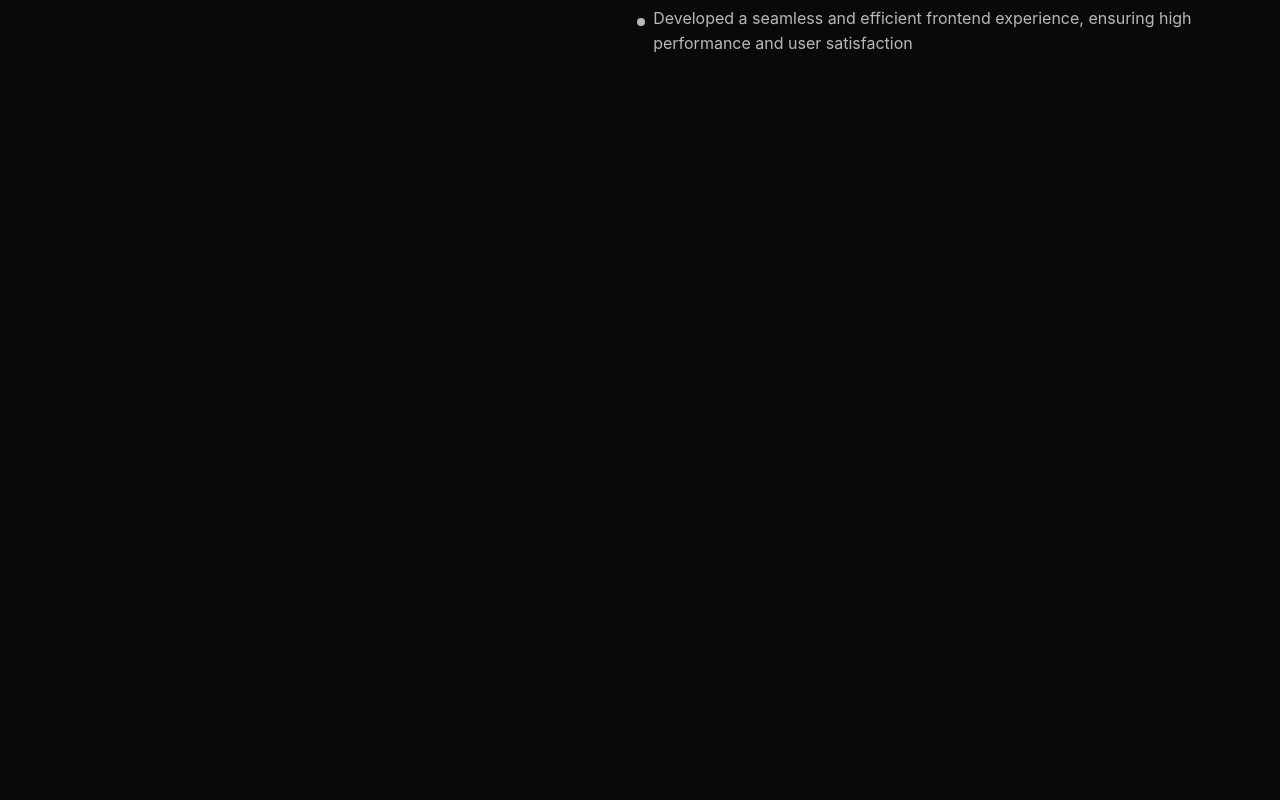
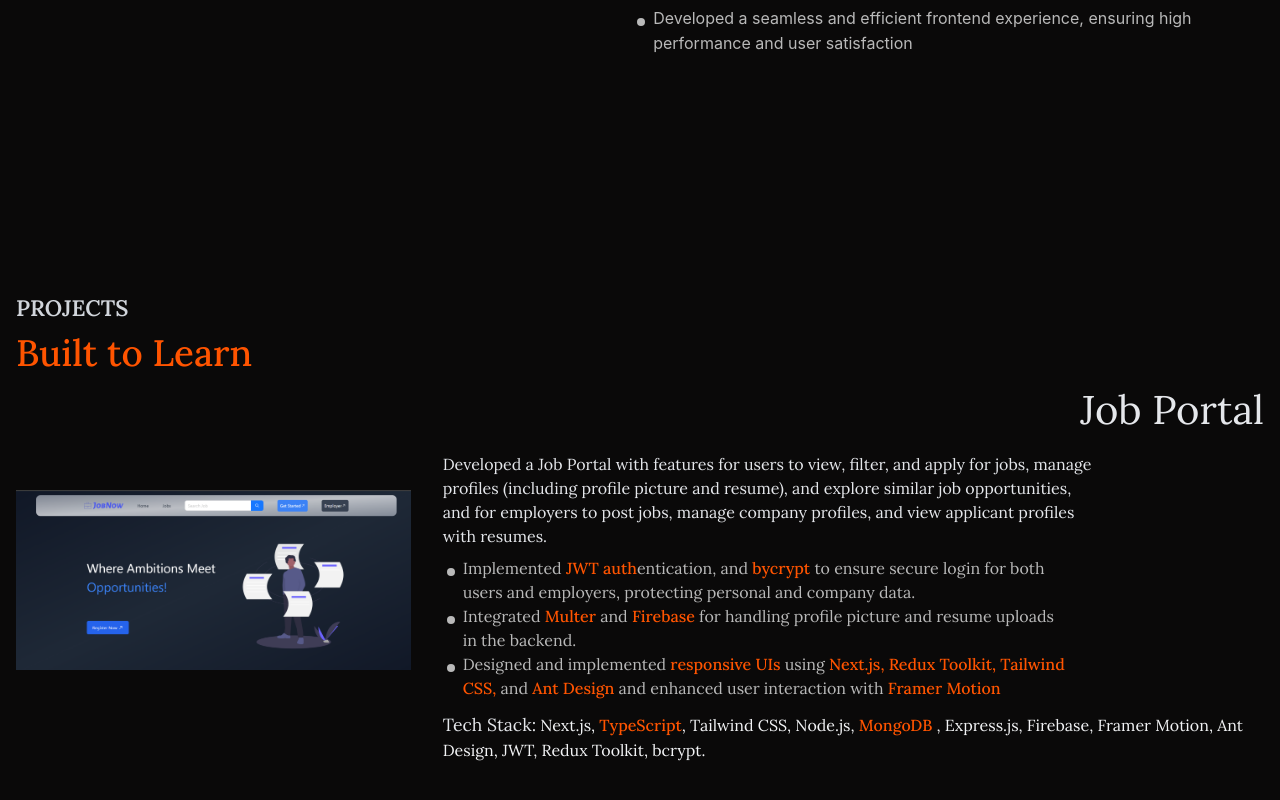
Before and after one commit to ShreeramNew/myportfolio, a Next.js app: page / in a window 1280 px wide. Shown: the part 1594-2394 px from the top of the page. Before the commit the page ends 1725 px from the top, so only its background shows below. Built offline with nearby package versions, Linux system fonts and the light colour scheme.

Commit message:
creating project section

```diff
--- /dev/null
+++ b/src/app/components/Projects.tsx
@@ -0,0 +1,80 @@
+"use client";
+import React from "react";
+import jobNow from "../../../assets/images/jobNow.png";
+import Image from "next/image";
+import { GoDotFill } from "react-icons/go";
+
+export default function Projects() {
+   return (
+      <div className=" lg:max-w-[78rem] mx-auto w-full min-h-[30rem] py-[10rem] pb-[3rem] border-">
+         <div className=" border- w-full text-center md:text-left lg:w-[90%] flex justify-between items-center ">
+            <div>
+               <div className=" text-[1.4rem] text-gray-300 font-semibold">PROJECTS</div>
+               <div className=" text-[2.3rem] text-themeOrange font-[500]">Built to Learn</div>
+            </div>
+         </div>
+         <div className=" w-full border- px-[1rem] md:px-0 grid grid-cols-6 border- gap-[2rem]">
+            <div className=" w-full flex col-span-2 justify-start items-center border-">
+               <div className=" h-[25rem] w-[30rem]">
+                  <Image alt="jobNow" src={jobNow} className=" w-full h-full object-contain" />
+               </div>
+            </div>
+            <div className=" w-full col-span-4">
+               <div className=" w-full flex justify-end items-center text-[2.5rem] text-gray-200">
+                  Job Portal
+               </div>
+               <div className=" flex flex-col items-start justify-start">
+                  <div className=" text-gray-200 w-[80%] mt-3 mb-2">
+                     Developed a Job Portal with features for users to view, filter, and apply for
+                     jobs, manage profiles (including profile picture and resume), and explore
+                     similar job opportunities, and for employers to post jobs, manage company
+                     profiles, and view applicant profiles with resumes.
+                  </div>
+                  <CustomPoint>
+                     <div>
+                        Implemented <Highlight text={"JWT auth"} />
+                        entication, and <Highlight text={"bycrypt"} /> to ensure secure login for
+                        both users and employers, protecting personal and company data.
+                     </div>
+                  </CustomPoint>
+                  <CustomPoint>
+                     <div>
+                        Integrated <Highlight text={"Multer"} /> {""}
+                        and <Highlight text={"Firebase"} /> for handling profile picture and resume
+                        uploads in the backend.
+                     </div>
+                  </CustomPoint>
+                  <CustomPoint>
+                     <div>
+                        Designed and implemented <Highlight text={"responsive UIs"} /> {""}
+                        using <Highlight text={"Next.js, Redux Toolkit, Tailwind CSS,"} /> and{" "}
+                        <Highlight text={"Ant Design"} /> and enhanced user interaction with{" "}
+                        <Highlight text={"Framer Motion"} />
+                     </div>
+                  </CustomPoint>
+
+                  <div className=" text-gray-100 mt-3">
+                     <span className=" text-gray-200 text-[1.1rem]">Tech Stack:</span> Next.js,{" "}
+                     <Highlight text={"TypeScript"} />, Tailwind CSS, Node.js,{" "}
+                     <Highlight text={"MongoDB"} /> ,{""} Express.js, Firebase, Framer Motion, Ant
+                     Design, JWT, Redux Toolkit, bcrypt.
+                  </div>
+               </div>
+            </div>
+         </div>
+      </div>
+   );
+}
+
+const CustomPoint = ({ children }: { children: React.ReactNode }) => {
+   return (
+      <div className=" flex justify-start items-start text-[#b9b9b9] max-w-[39rem] gap-1 text-[1rem] text-left">
+         <GoDotFill size={16} className=" flex-shrink-0 mt-2" />
+         {children}
+      </div>
+   );
+};
+
+const Highlight = ({ text }: { text: String }) => {
+   return <span className=" font-[500] text-themeOrange">{text}</span>;
+};
--- a/src/app/page.tsx
+++ b/src/app/page.tsx
@@ -2,12 +2,14 @@ import Image from "next/image";
 import pic from "../../assets/images/pic.jpg";
 import Intro from "./components/Intro";
 import Experience from "./components/Experience";
+import Projects from "./components/Projects";
 
 export default function Home() {
    return (
       <div>
          <Intro />
          <Experience />
+         <Projects/>
       </div>
    );
 }
```
Also changed, not shown: assets/images/jobNow.png (added).
